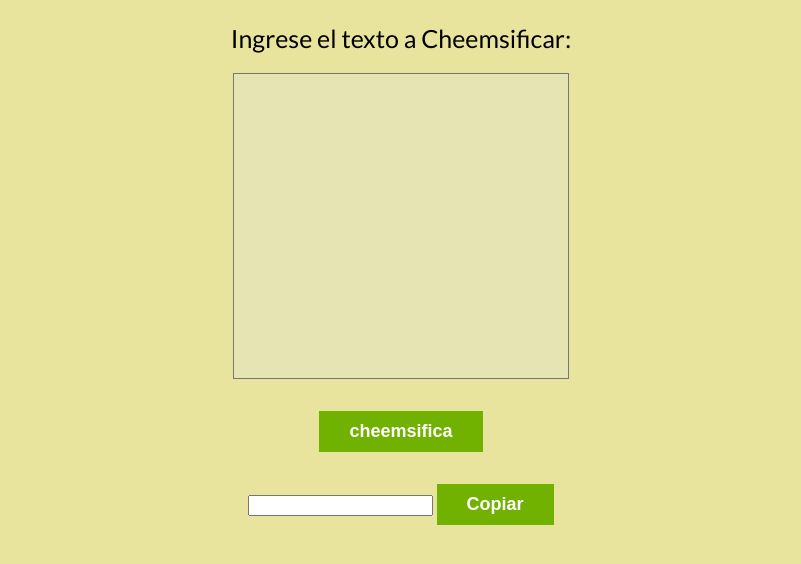
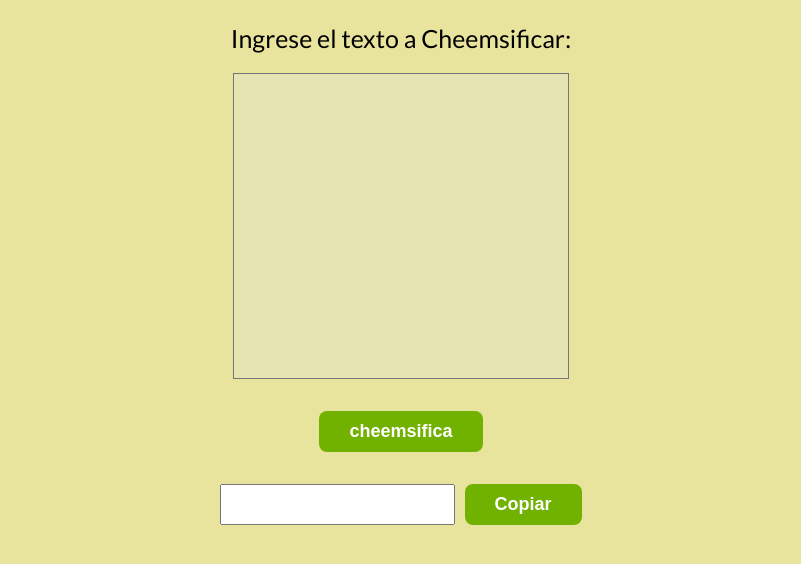
Before and after one commit to GerardoRuizMendez/traductorDeCheems, a plain HTML site: page index.html in a window 1280 px wide. Shown: the part 102-666 px from the top of the page, without its empty margins (239-1040 px from the left). Drawn offline with Linux system fonts and the light colour scheme.

Commit message:
Version 1

```diff
--- a/index.html
+++ b/index.html
@@ -18,11 +18,10 @@
             <br>
             <input type="button" class="boton" value="cheemsifica" onclick="accion()">
             <br>
-        </form>
-
-        <form class="formulario2">
-            <input type="text" id="resultado" class="resultado">
-            <input type="button" value="Copiar" class="copiar boton" id="copiar" onclick="otra()">
+            <div class="res">
+                <input type="text" id="resultado" class="resultado">
+                <input type="button" value="Copiar" class="copiar boton" id="copiar" onclick="otra()">
+            </div>
         </form>
     </main>
 
--- a/style.css
+++ b/style.css
@@ -44,6 +44,7 @@ body {
     border: none;
     flex: 0 0 100%;
     cursor: pointer;
+    border-radius: .8rem;
 }
 
 .etiqueta {
@@ -56,3 +57,13 @@ body {
     max-width: 80%;
     resize: none;
 }
+
+.res {
+    display: grid;
+    grid-template-columns: 2fr 1fr;
+    gap: 1rem;
+}
+
+.resultado {
+    padding: .6rem 0;
+}
```
